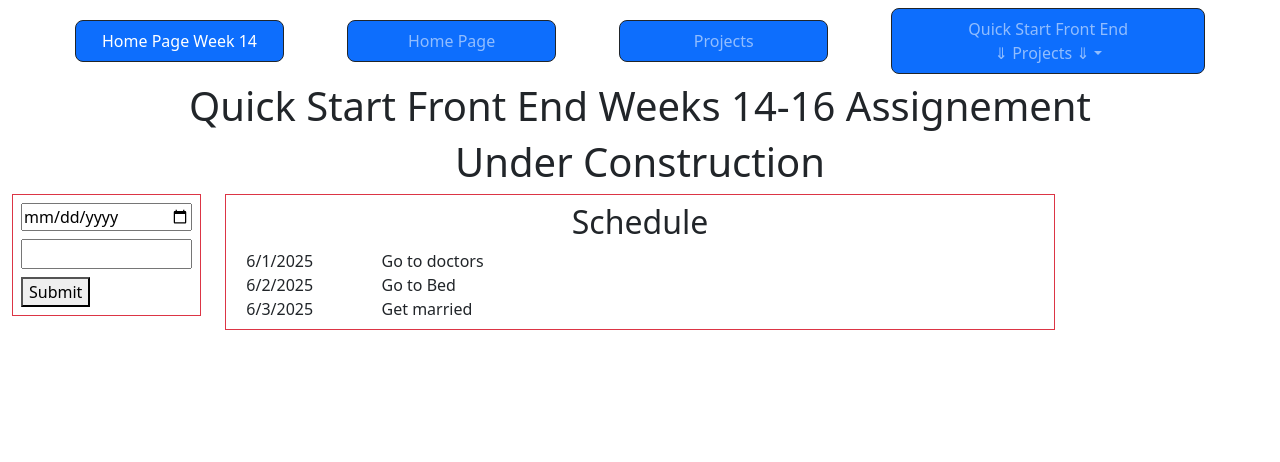
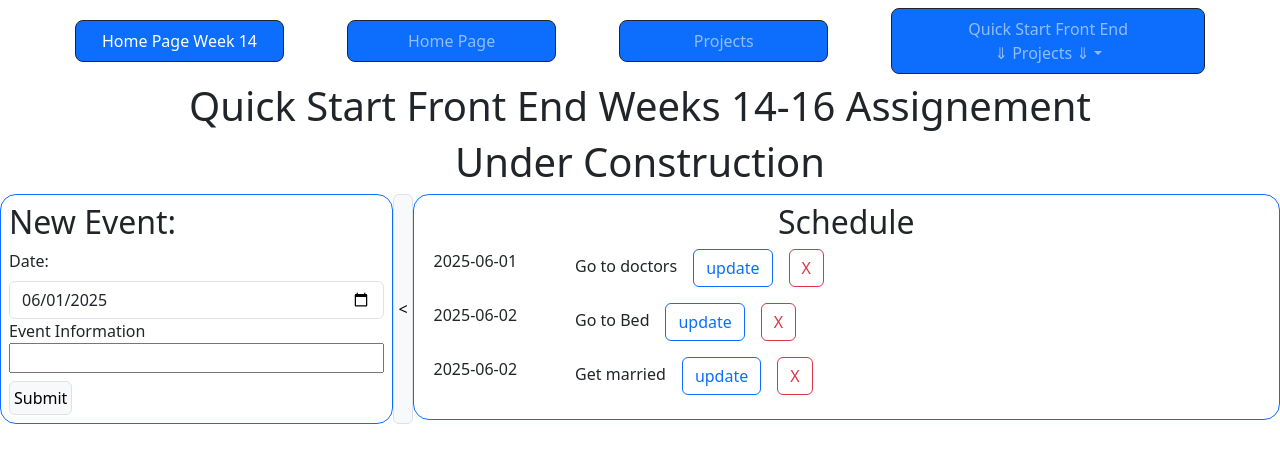
Before and after one commit to blburgen/QuickStartFE14, a React (Vite) app: page / in a window 1280 px wide. Shown: the top 462 px of the page. Built offline with nearby package versions, Linux system fonts and the light colour scheme.

Commit message:
adds add new appointment

```diff
--- a/src/App.tsx
+++ b/src/App.tsx
@@ -1,28 +1,83 @@
 import "../node_modules/bootstrap/dist/css/bootstrap.css"
 import "bootstrap"
-import Navigation from "./Navigation"
-import Sidebar from "./Sidebar"
-import ItemList from "./ItemList"
+import Navigation from "./component/Navigation"
+import Sidebar from "./component/Sidebar"
+import ItemList from "./component/ItemList"
+import { useState } from "react"
+import type { Appointment } from "./types"
 
+const TEST_APPOINTMENTS =[
+  {
+      id: 1,
+      time: "2025-06-01",
+      desc: "Go to doctors"
+
+  },
+  {
+      id: 2,
+      time: "2025-06-02",
+      desc: "Go to Bed"
+
+  },
+  {
+      id: 3,
+      time: "2025-06-02",
+      desc: "Get married"
+
+  },
+]
 
 export default function App() {
+  const [ appointments, setAppointments ] = useState<Appointment[]>(TEST_APPOINTMENTS)
+
+  const deleteAppointment = (idToDelete:number) => {
+    setAppointments( appointments.filter(s=>s.id !== idToDelete))
+  }
+
+  const updateAppointment = (property:string, newValue:string, idToUpdate?: number) => {
+    if(idToUpdate === undefined){
+      return
+    }
+
+    setAppointments(currentAppointment => currentAppointment.map(appointment => (
+      appointment.id !== idToUpdate ? appointment: {
+        ...appointment,
+        [property]:newValue
+      }
+    )))
+  }
+
+  const addAppointment = (time: string, desc: string) => {
+    const newAppointment = {
+            id: appointments.length ? appointments[appointments.length - 1].id + 1 : 0,
+            time: time,
+            desc: desc,
+        }
+
+    setAppointments([...appointments, newAppointment])
+  }
 
   return (
     <>
       <Navigation />
       <h1 className="text-center">Quick Start Front End Weeks 14-16 Assignement</h1>
       <h1 className="text-center">Under Construction</h1>
-      <div className="container-fluid">
-        <div className="row">
-          <div className="col-md-2 col-12">
-            <Sidebar />
-          </div>
-          <div className="col-md-8 col-12">
-            <ItemList />
+      <div className="d-flex flex-column">
+        <div className="d-flex flex-grow-1">
+          <Sidebar
+            // appointments = {appointments}
+            addAppointment = {addAppointment}
+            // updateAppointment = {updateAppointment}
+          />
+          <div className="flex-grow-1">
+            <ItemList
+              appointments={appointments}
+              deleteAppointment={deleteAppointment}
+              updateAppointment={updateAppointment}
+            />
           </div>
         </div>
       </div>
-
     </>
   )
 }
--- a/src/Item.tsx
+++ /dev/null
@@ -1,19 +0,0 @@
-type Props = {
-    date: string,
-    description: string
-}
-
-export default function Item({date, description}: Props){
-    return(
-        <div className="container-fluid">
-            <div className="row">
-                <div className="col-md-2 col-12">
-                    {date}
-                </div>
-                <div className="col-md-10 col-12">
-                    {description}
-                </div>
-            </div>
-        </div>
-    )
-}
--- a/src/ItemList.tsx
+++ /dev/null
@@ -1,31 +0,0 @@
-import Item from "./Item";
-
-const resources = [
-    {
-        id: 1,
-        time: "6/1/2025",
-        desc: "Go to doctors"
-
-    },
-    {
-        id: 2,
-        time: "6/2/2025",
-        desc: "Go to Bed"
-
-    },
-    {
-        id: 3,
-        time: "6/3/2025",
-        desc: "Get married"
-
-    },
-]
-
-export default function ItemList() {
-    return (
-        <div className="border border-danger p-2">
-            <h2 className="text-center">Schedule</h2>
-            {resources.map(resource => <Item key={resource.id} date={resource.time} description={resource.desc} />)}
-        </div>
-    )
-}
--- a/src/Sidebar.tsx
+++ /dev/null
@@ -1,9 +0,0 @@
-export default function Sidebar() {
-    return (
-        <div className="border border-danger p-2">
-            <input type="date" className="mb-2 col-12"></input>
-            <input className="mb-2 col-12"></input><br/>
-            <button>Submit</button>
-        </div>
-    )
-}
--- /dev/null
+++ b/src/component/Item.tsx
@@ -0,0 +1,25 @@
+import type { Appointment } from "../types";
+
+type Props = {
+    appointment: Appointment,
+    deleteAppointment: (id: number) => void,
+    updateAppointment: (property: string, value: string, id?: number) => void,
+}
+
+export default function Item({appointment, deleteAppointment, updateAppointment}: Props){
+    return(
+        <div className="container-fluid">
+            <div className="row">
+                <div className="col-md-2 col-12">
+
+                    {appointment.time}
+                </div>
+                <div className="col-md-10 col-12 mb-3">
+                    {appointment.desc}
+                    <button className="btn btn-outline-primary ms-3" onClick={() => updateAppointment(appointment.id)}>update</button>
+                    <button className="btn btn-outline-danger ms-3" onClick={() => deleteAppointment(appointment.id)}>X</button>
+                </div>
+            </div>
+        </div>
+    )
+}
--- /dev/null
+++ b/src/component/ItemList.tsx
@@ -0,0 +1,24 @@
+import type { Appointment } from "../types";
+import Item from "./Item";
+
+type Props = {
+    appointments: Array<Appointment>,
+    deleteAppointment: (id: number) => void
+    updateAppointment: (property: string, value: string, id?: number) => void,
+}
+
+export default function ItemList({appointments, deleteAppointment, updateAppointment}: Props) {
+    return (
+        <div className="border border-primary rounded-4 p-2">
+            <h2 className="text-center">Schedule</h2>
+            {appointments.map(s => (
+                <Item
+                    key={s.id}
+                    appointment={s}
+                    deleteAppointment={deleteAppointment}
+                    updateAppointment={updateAppointment}
+                />
+            ))}
+        </div>
+    )
+}
--- /dev/null
+++ b/src/component/Sidebar.tsx
@@ -0,0 +1,64 @@
+import { useState, type ChangeEvent, type MouseEvent } from "react"
+
+type Props = {
+    addAppointment: (time:string, desc:string) => void,
+}
+
+export default function Sidebar({addAppointment}:Props) {
+    const [isExpanded, setIsExpanded] = useState(true);
+
+    const [formValues, setFormValues] = useState({
+        time: "2025-06-01",
+        desc: "",
+    })
+
+    const handleButtonClick = () => {
+        setIsExpanded(!isExpanded)
+    }
+
+    const handleSubmit = (event: MouseEvent<HTMLButtonElement>) => {
+        event.preventDefault();
+        addAppointment(formValues.time,formValues.desc)
+        setFormValues({
+            time: "2025-06-01",
+            desc: "",
+        })
+    }
+
+    const handleChange = (event: ChangeEvent<HTMLInputElement>) =>
+        setFormValues({
+            ...formValues,
+            [event.target.name]: event.target.value
+        })
+
+    return (
+        <>
+            {isExpanded ? (
+                <form>
+                    <div className="border border-primary rounded-4 p-2">
+                        <h2>New Event:</h2>
+                        <div>
+                            <label htmlFor="time" className="form-label">Date:</label>
+                            <input type="date" className="form-control" id="time"
+                                name="time"
+                                onChange={handleChange}
+                                value={formValues.time}
+                            />
+                        </div>
+                        <div>
+                            <label htmlFor="description">Event Information</label>
+                            <input className="mb-2 col-12" id="description"
+                                name="desc"
+                                onChange={handleChange}
+                                value={formValues.desc}
+                            />
+                        </div>
+                        <button className="btn btn-light p-1 border center" onClick={handleSubmit}>Submit</button>
+                    </div>
+                </form>
+            ) : null}
+            <button className="btn btn-light p-1 border" onClick={handleButtonClick}>{ isExpanded ? "<" : ">"}</button>
+        </>
+
+    )
+}
--- /dev/null
+++ b/src/types.ts
@@ -0,0 +1,5 @@
+export type Appointment = {
+    id: number,
+    time: string,
+    desc: string,
+}
```
Also changed, not shown: src/component/EditForm.tsx (added, +60 -0 lines), src/component/Navigation.tsx (renamed from src/Navigation.tsx).
